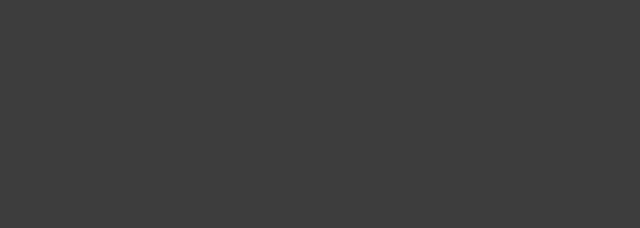
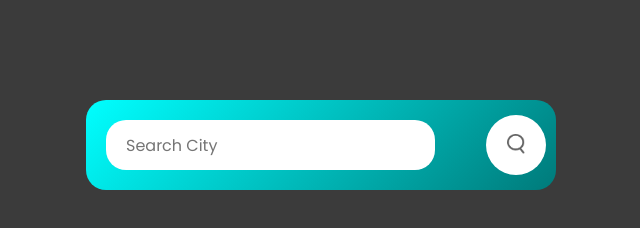
Before and after one commit to RishabhSinghMoonCake/Weather-App, a plain HTML site: page index.html in a window 1280 px wide. Shown: the whole page, without its empty margins (319-959 px from the left). Drawn offline with Linux system fonts and the light colour scheme.

Commit message:
search bar done

```diff
--- a/index.html
+++ b/index.html
@@ -5,9 +5,39 @@
   <meta name="viewport" content="width=device-width, initial-scale=1.0">
   <title>Weather App</title>
   <link rel="stylesheet" href="styles/index.css">
+  <!--these are fonts-->
+  <link rel="preconnect" href="https://fonts.googleapis.com">
+  <link rel="preconnect" href="https://fonts.gstatic.com" crossorigin>
+  <link href="https://fonts.googleapis.com/css2?family=Poppins:ital,wght@0,100;0,200;0,300;0,400;0,500;0,600;0,700;0,800;0,900;1,100;1,200;1,300;1,400;1,500;1,600;1,700;1,800;1,900&family=Roboto:wght@500&display=swap" rel="stylesheet">
+  <!--these are fonts-->
+
 </head>
 <body>
+  <div class="card">
+    <div class="search">
+      <input type="text" placeholder="Search City">
+      <button><img src="images/search.png" alt=""></button>
+    </div>
+    <div class="container">
+      <div class="weather-mood">
 
+      </div>
+      <div class="temp">
+
+      </div>
+      <div class="city-name">
+
+      </div>
+      <div class="footer">
+        <div class="humidity">
+
+        </div>
+        <div class="wind-speed">
+
+        </div>
+      </div>
+    </div>
+  </div>
 </body>
 </html>
 
--- a/styles/index.css
+++ b/styles/index.css
@@ -2,8 +2,51 @@
   margin: 0;
   padding: 0;
   box-sizing: border-box;
+  font-family: 'Poppins', 'Roboto', 'Ariel';
 }
 
 body{
   background-color: rgb(59, 59, 59);
 }
+
+.card{
+  width: 90%;
+  max-width: 470px;
+  margin: 100px auto 0;
+  background: linear-gradient(135deg, aqua, rgb(0, 122, 122));
+  color: white;
+  border-radius: 20px;
+}
+
+.search{
+  display: flex;
+  justify-content: space-between;
+  align-items: center;
+  width: 100%;
+}
+
+.search input{
+  height: 50px;
+  width: 70%;
+  border: none;
+  outline: none;
+  border-radius: 20px;
+  padding: 20px;
+  margin: 20px 10px 20px 20px;
+  font-size: 16px;
+}
+.search button img{
+  height: 20px;
+  margin-top: 4px;
+}
+
+.search button{
+  border-radius: 50%;
+  padding: 10px;
+  margin: 10px;
+  border: none;
+  width: 60px;
+  height: 60px;
+  background-color: white;
+  cursor: pointer;
+}
```
